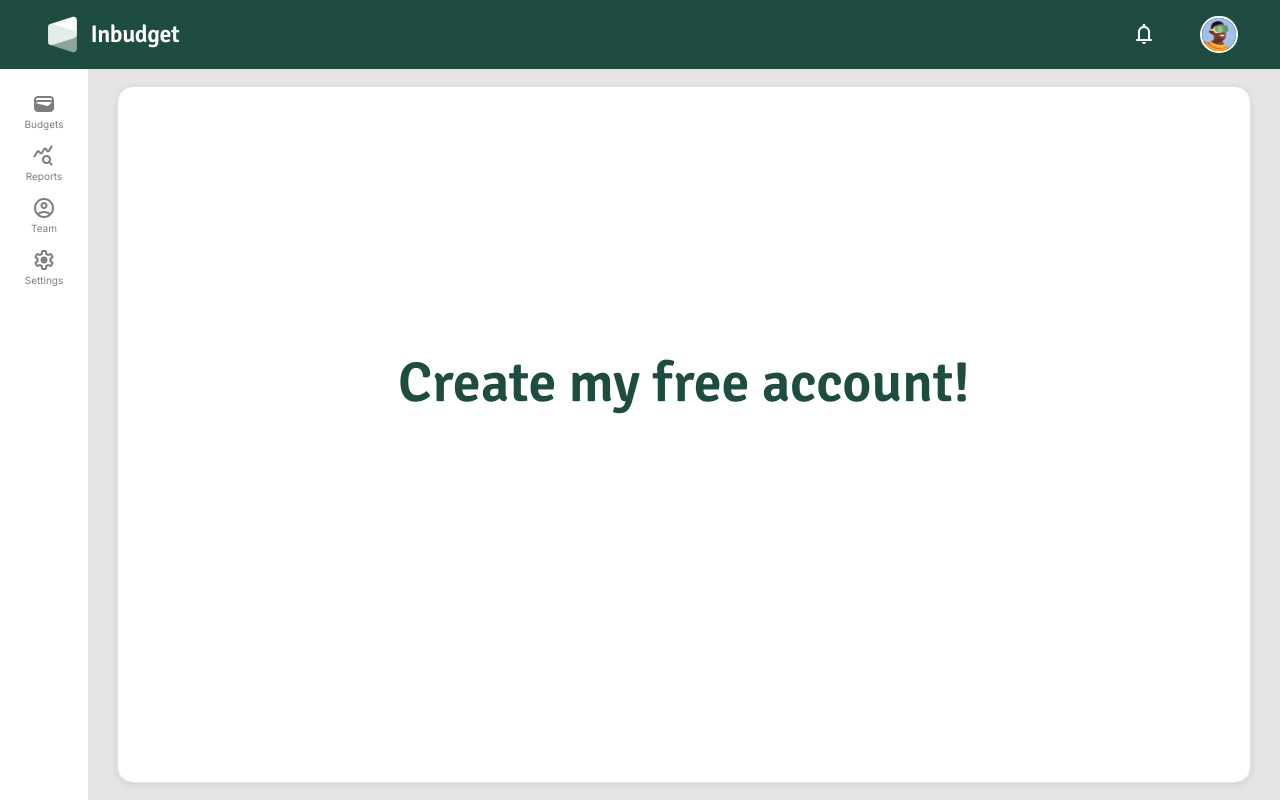
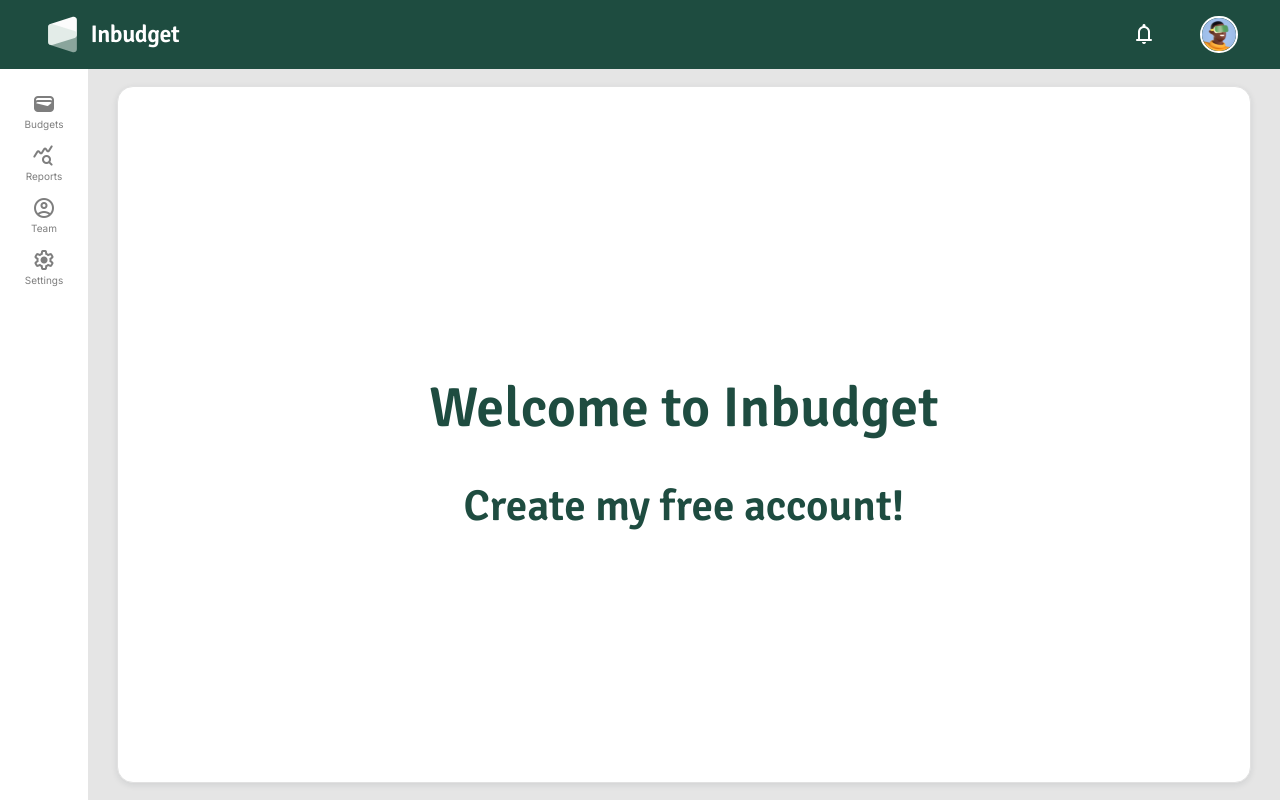
Before and after one commit to intive/patronage2023-js, a Next.js app in the folder apps/web/: page / in a window 1280 px wide. Built offline with nearby package versions, Linux system fonts and the light colour scheme.

Commit message:
refactor: refactored the main page.tsx #P23-70

```diff
--- a/apps/web/app/(navigation)/home/page.tsx
+++ b/apps/web/app/(navigation)/home/page.tsx
@@ -14,9 +14,7 @@ const CardStyled = styled(Card)`
     min-width: 95%;
     min-height: 95%;
 `
-const TypoStyled = styled.h1`
-    align-self: flex-start;
-    margin-top:23%;
+export const TypoStyled = styled.h1`
     font-family: "Signika", sans-serif;
     font-size: 3.5em;
     color: #1E4C40;
--- a/apps/web/app/(navigation)/main-page-components.tsx
+++ b/apps/web/app/(navigation)/main-page-components.tsx
@@ -12,14 +12,16 @@ export const CardWrapperStyled = styled.div`
     background-color:#E5E5E5;
 `
 export const CardStyled = styled(Card)`
+    display:flex;
+    flex-direction: column;
+    justify-content:center;
+    align-items: center;
     min-width: 95%;
     min-height: 95%;
 `
 export const LinkStyled = styled(Link)`
-    align-self: flex-start;
-    margin-top:23%;
     font-family: "Signika", sans-serif;
-    font-size: 3.5em;
+    font-size: 2.7em;
     font-weight: 600;
     color: #1E4C40;
     text-decoration: none;
--- a/apps/web/app/(navigation)/page.tsx
+++ b/apps/web/app/(navigation)/page.tsx
@@ -1,4 +1,5 @@
 import {CardWrapperStyled,CardStyled,LinkStyled} from "../(navigation)/main-page-components"
+import { TypoStyled } from "./home/page";
 import type { Metadata } from "next";
 
 export const metadata: Metadata = {
@@ -10,7 +11,8 @@ export default function CreateAccountPage() {
     return (
         <CardWrapperStyled>
             <CardStyled>
-                <LinkStyled href="/home">Create my free account!</LinkStyled>
+                    <TypoStyled>Welcome to Inbudget</TypoStyled>
+                    <LinkStyled href="/sign-in">Create my free account!</LinkStyled>
             </CardStyled>
         </CardWrapperStyled>
     )
```
